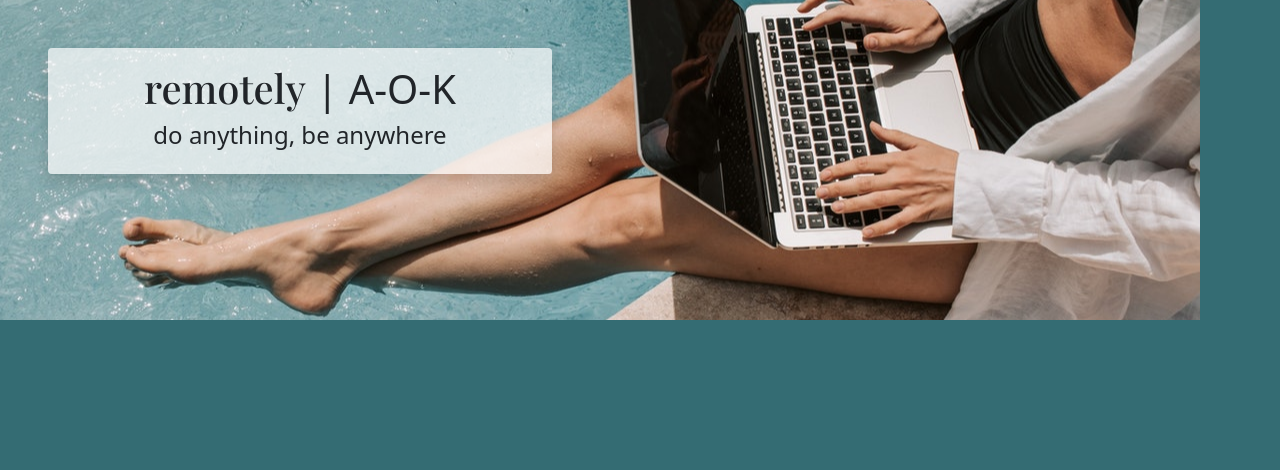
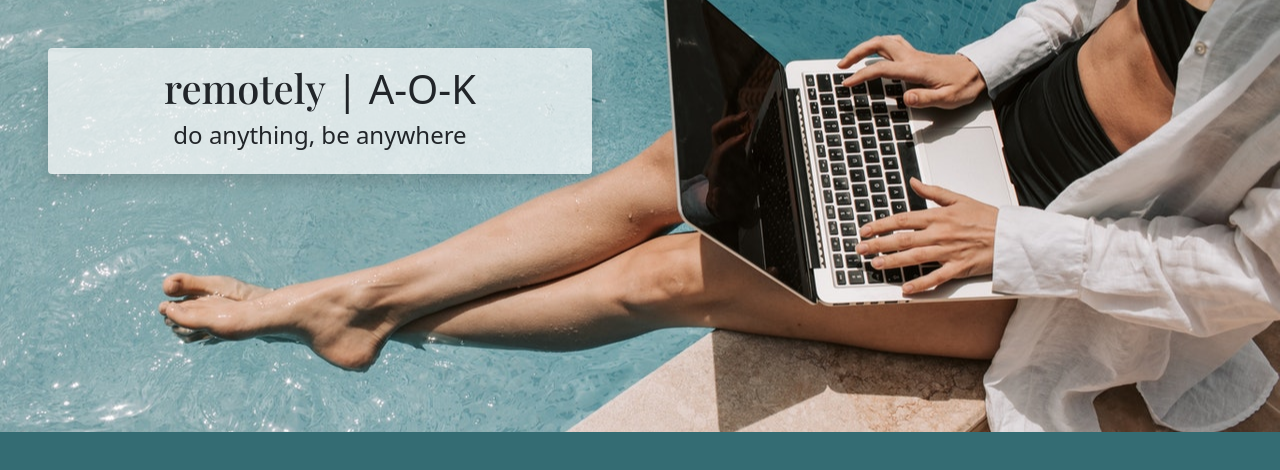
Before and after one commit to nrcoover/job-board-api, a website: page src/index.html in a window 1280 px wide. Drawn offline with nearby package versions, Linux system fonts and the light colour scheme; files that its build step writes are made by us from their sources; no server answers; a web font is replaced by a local one.

Commit message:
Fixes Centering on Larger Screens
Max-widths were on the incorrect elements along with margins not being set on others. This was causing a problem on larger screen where all the content wasn't centered.

```diff
--- a/src/index.html
+++ b/src/index.html
@@ -16,7 +16,7 @@
 </head>
 
 <body class="bg-transparent">
-    <header style="background: url(./assets/remote-work-paradise_pexels-vlada-karpovich-7903142.jpg) no-repeat center">
+    <header style="background: url(./assets/remote-work-paradise_pexels-vlada-karpovich-7903142.jpg) no-repeat center; background-size: cover;">
         <section class="header-content p-5">
             <div class="header-content-wrapper rounded shadow p-3">
                 <h1><span>remotely</span> | A-O-K</h1>
--- a/src/sass/base/_base.scss
+++ b/src/sass/base/_base.scss
@@ -2,7 +2,7 @@
 
 html, body {
     background-color: $dark-sea-blue;
-    max-width: 1200px;
+    margin: 0 auto;
     min-width: 399px;
 }
 
--- a/src/sass/layout/_header.scss
+++ b/src/sass/layout/_header.scss
@@ -2,7 +2,7 @@
 @use "../base/fonts" as *;
 
 header {
-    height: 20rem;
+    height: 27rem;
     width: 100%;
 
     .header-content {
--- a/src/sass/layout/_homepage.scss
+++ b/src/sass/layout/_homepage.scss
@@ -1,6 +1,8 @@
 @use "../abstracts/index" as *;
 
 main {
+    margin: 0 auto;
+    max-width: 1200px;
     width: 100%;
 }
 
```
